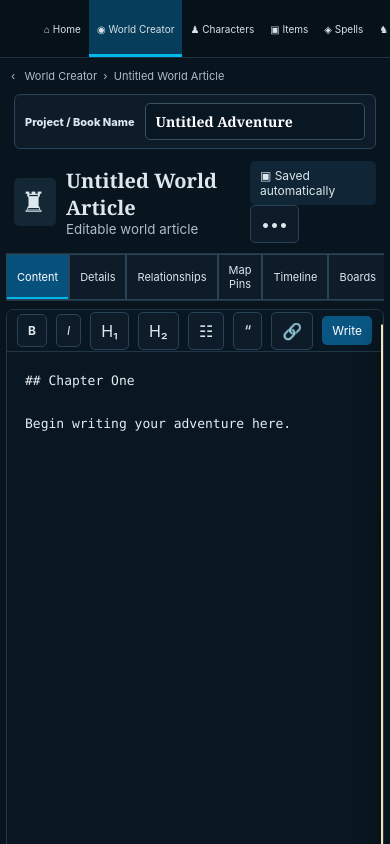
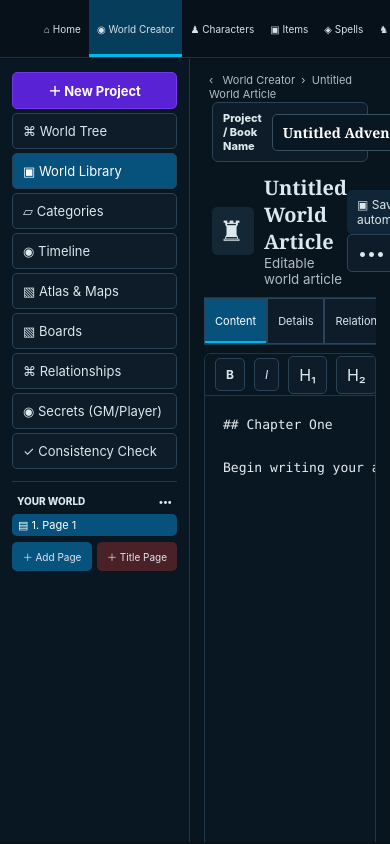
Before and after one commit to siller94-art/RPG-Book-Builder, a React (Vite) app: page / in a window 390 px wide. Built offline with nearby package versions, Linux system fonts and the light colour scheme.

Commit message:
Align World Creator UI with approved mockup

```diff
--- a/src/styles.css
+++ b/src/styles.css
@@ -647,3 +647,22 @@ main{min-width:0;max-width:100%;overflow-x:hidden}
 .workspace-build .bookContentLabel{position:absolute!important;left:0!important;top:0!important;width:100%!important;height:52px!important;padding:18px 14px 8px!important;background:#0f1d25!important;white-space:nowrap!important;overflow:hidden!important;line-height:22px!important}
 .workspace-build .pages{position:relative!important;padding:62px 14px 18px!important}
 .workspace-build .pages>h2,.workspace-build .pages>h3{margin-top:0!important;line-height:1.35!important}
+
+/* Final World Creator UI alignment: keep navigation/timeline visible and match approved mockup. */
+.workspace-world .lockedWorld{height:calc(100vh - 60px)!important;grid-template-columns:238px minmax(620px,1fr) 260px!important;overflow:hidden!important}
+.workspace-world .worldRail{display:flex!important;flex-direction:column!important;min-height:0!important;overflow-y:auto!important;padding:12px!important;position:sticky!important;top:0!important}
+.workspace-world .worldRail>.newProject{order:-3!important}
+.workspace-world .worldRail>button{flex:0 0 auto!important;min-height:36px!important;margin:2px 0!important}
+.workspace-world .worldRail>button:nth-of-type(4){order:-2!important}
+.workspace-world .treeTitle{margin-top:10px!important}
+.workspace-world .worldCenter{min-height:0!important;overflow:auto!important;padding:10px 14px 16px!important}
+.workspace-world .worldInspector{display:block!important;min-height:0!important;overflow-y:auto!important;padding:12px!important}
+.workspace-world .crumb{margin:0 0 6px!important}
+.workspace-world .worldProjectName{margin-bottom:8px!important}
+@media(max-width:1180px){
+ .workspace-world .lockedWorld{grid-template-columns:210px minmax(560px,1fr) 230px!important}
+}
+@media(max-width:900px){
+ .workspace-world .lockedWorld{grid-template-columns:190px minmax(0,1fr)!important}
+ .workspace-world .worldInspector{display:none!important}
+}
```
